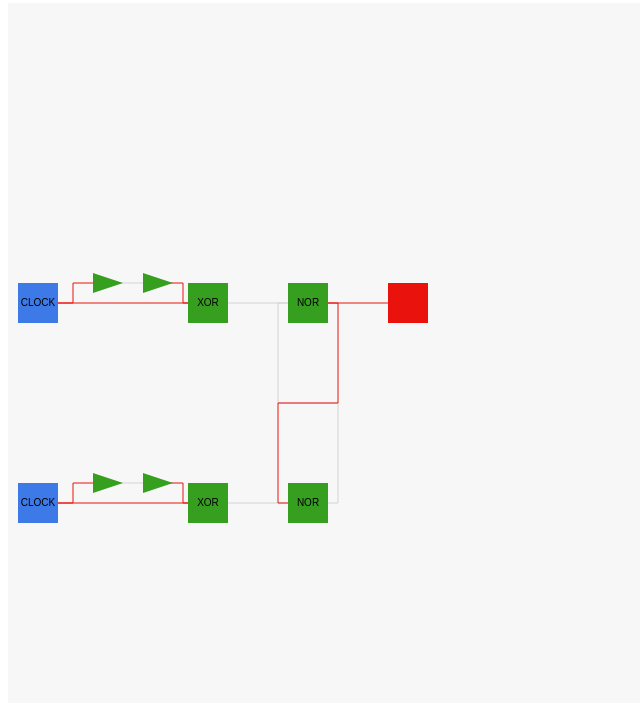
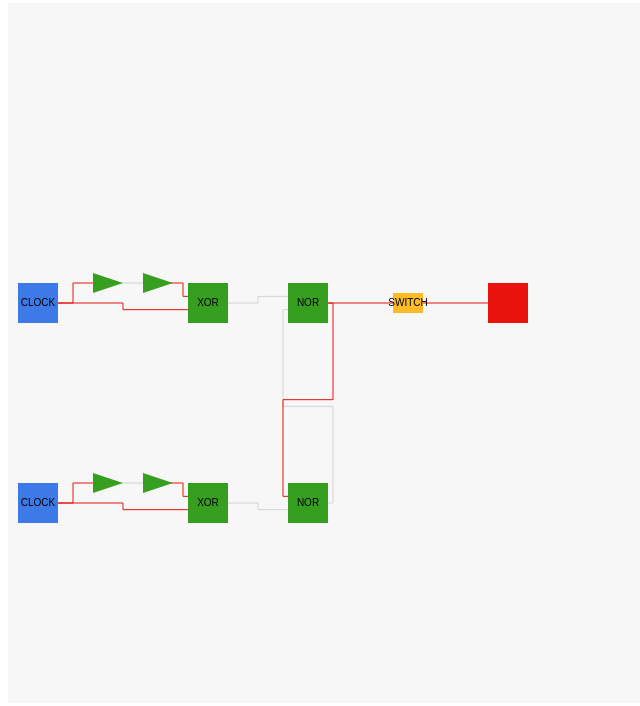
Before and after one commit to KubbyDev/Code, a plain HTML site: page IntelliJ/LogicGateSimulator/LogicGateSimulator.html in a window 1280 px wide. Shown: the part 5-711 px from the top of the page, without its empty margins (0-640 px from the left). Drawn offline with Linux system fonts and the light colour scheme.

Commit message:
Amelioration des Connections + Switch

```diff
--- a/IntelliJ/LogicGateSimulator/Gate/Basic.js
+++ b/IntelliJ/LogicGateSimulator/Gate/Basic.js
@@ -79,4 +79,10 @@ class Basic {
             .setFonctionnalProperties((i) => i[0], input)
             .setGraphicProperties(x,y,40,40,"#000000", "")
     }
+
+    static SWITCH(x,y,input) {
+        return new Switch()
+            .setFonctionnalProperties((i) => i[0], input)
+            .setGraphicProperties(x,y,30,20,"#ffbb25","SWITCH")
+    }
 }
--- a/IntelliJ/LogicGateSimulator/Gate/Connection.js
+++ b/IntelliJ/LogicGateSimulator/Gate/Connection.js
@@ -14,20 +14,22 @@ class Connection {
 
     downColor = "#d3d3d3";
     upColor = "#ea120c";
-    intermediates = [];
 
-    draw() {
+    /***
+     * Dessine la connexion. position definit la position de la connection sur le cote input de l'origine
+     * @param position
+     */
+    draw(position) {
 
-        //Calcule les points intermediaires par lesquels cette connexion passe avant d'arriver a sa cible
-        this.calculateIntermediates();
+        //Position de la connection sur le cote input de l'origine
+        let inputY = this.origin.y - this.origin.height/2 + position*this.origin.height;
 
+        //Dessine la connection
         ctx.beginPath();
         ctx.strokeStyle = this.destination.output ? this.upColor : this.downColor;
-        ctx.moveTo(this.origin.x, this.origin.y);
-
-        for(let point of this.intermediates)
+        ctx.moveTo(this.origin.x - this.origin.width/2, inputY);
+        for(let point of this.calculateIntermediates(this.destination.x, this.destination.y, this.origin.x, inputY))
             ctx.lineTo(point[0], point[1]);
-
         ctx.lineTo(this.destination.x, this.destination.y);
         ctx.stroke();
         ctx.closePath();
@@ -35,23 +37,24 @@ class Connection {
 
     /***
      * Calcule les points intermediaires par lesquels cette connexion passe avant d'arriver a sa cible
+     * From est la porte qui a la connection comme output, To est celle qui a la connection comme input
      */
-    calculateIntermediates() {
+    calculateIntermediates(fromX, fromY, toX, toY) {
 
-        let averageX = (this.origin.x + this.destination.x) /2;
-        let averageY = (this.origin.y + this.destination.y) /2;
+        let averageX = (toX + fromX) /2;
+        let averageY = (toY + fromY) /2;
 
-        if(this.origin.x < this.destination.x + 20) //Cas ou la porte d'arrivee est derriere la porte de depart
-            this.intermediates = [
-                [this.origin.x - 30, this.origin.y],
-                [this.origin.x - 30, averageY],
-                [this.destination.x + 30, averageY],
-                [this.destination.x + 30, this.destination.y],
+        if(toX - this.origin.width/2 - 5 < fromX + this.destination.width/2 + 5) //Cas ou la porte d'arrivee est derriere la porte de depart
+            return [
+                [toX - this.origin.width/2 - 5, toY],
+                [toX - this.origin.width/2 - 5, averageY],
+                [fromX + this.destination.width/2 + 5, averageY],
+                [fromX + this.destination.width/2 + 5, fromY],
             ];
         else
-            this.intermediates = [
-                [averageX, this.origin.y],
-                [averageX, this.destination.y]
+            return [
+                [averageX, toY],
+                [averageX, fromY]
             ];
     }
 }
--- a/IntelliJ/LogicGateSimulator/Gate/Gate.js
+++ b/IntelliJ/LogicGateSimulator/Gate/Gate.js
@@ -133,8 +133,8 @@ class Gate {
 
         //Dessine toutes les connections de chaque gate
         for(let gate of gates)
-            for(let connection of gate.inputs)
-                connection.draw();
+            for(let i = 0; i < gate.inputs.length; i++)
+                gate.inputs[i].draw((i+1)/(gate.inputs.length+1));
 
         //Dessine toutes les gates
         for(let gate of gates)
--- a/IntelliJ/LogicGateSimulator/Gate/Special/Clock.js
+++ b/IntelliJ/LogicGateSimulator/Gate/Special/Clock.js
@@ -1,4 +1,6 @@
 class Clock extends Gate {
+
+    //Proprietes fonctionnelles ----------------------------------------------------------------------------------------
 
     period = 50; //Le nombre de frames avant un changement d'etat
     current = 0; //Le nombre de frames avant le prochain changement d'etat
--- a/IntelliJ/LogicGateSimulator/Gate/Special/Output.js
+++ b/IntelliJ/LogicGateSimulator/Gate/Special/Output.js
@@ -1,10 +1,14 @@
 class Output extends Gate {
 
-    downColor = "#7a7a7a";
-    upColor = "#ea120c";
+    //Proprietes fonctionnelles ----------------------------------------------------------------------------------------
 
     tickEnd() {
         super.tickEnd();
         this.color = this.output ? this.upColor : this.downColor;
     }
+
+    //Proprietes graphiques --------------------------------------------------------------------------------------------
+
+    upColor = "#ea120c";
+    downColor = "#7a7a7a";
 }
--- /dev/null
+++ b/IntelliJ/LogicGateSimulator/Gate/Special/Switch.js
@@ -0,0 +1,36 @@
+class Switch extends Gate {
+
+    //Proprietes fonctionnelles ----------------------------------------------------------------------------------------
+
+    isOn = true;
+
+    update() {
+
+        if(!this.isOn) {
+            this.tempOutput = false;
+            return;
+        }
+
+        super.update();
+    }
+
+    /***
+     * Inverse l'etat de l'interrupteur
+     */
+    switch() {
+        this.isOn = !this.isOn;
+    }
+
+    //Proprietes graphiques --------------------------------------------------------------------------------------------
+
+    drawBody() {
+
+        ctx.fillStyle = this.color;
+        ctx.fillRect(this.x - this.width/2, this.y - this.height/2, this.width, this.height);
+
+        if(!this.isOn) {
+            ctx.fillStyle = Interface.BACKGROUND_COLOR;
+            ctx.fillRect(this.x - this.width/2 + this.width/5, this.y - this.height/2, this.width - 2*this.width/5, this.height);
+        }
+    }
+}
--- /dev/null
+++ b/IntelliJ/LogicGateSimulator/Interface/Interface.js
@@ -0,0 +1,6 @@
+class Interface {
+
+    static BACKGROUND_COLOR = "#f7f7f7"
+
+
+}
--- a/IntelliJ/LogicGateSimulator/UserInteraction.js
+++ b/IntelliJ/LogicGateSimulator/Interface/UserInteraction.js
@@ -16,17 +16,35 @@ let selectedGate = null;
 
 document.addEventListener('click', function(event) {
 
+    //Mode build: gestion du drag and drop
     if(mode === 0)
         if(selectedGate === null)
             selectedGate = getGateAtPosition(mouseX, mouseY, gates);
         else
             selectedGate = null;
 
+    //Mode interaction: interaction avec les switch
+    if(mode === 2) {
+        let selectedSwitch = getGateAtPosition(mouseX, mouseY, gates);
+        if(selectedSwitch instanceof Switch)
+            selectedSwitch.switch();
+    }
 });
 
 document.onkeydown = function(event) {
 
-
+    switch(event.key) {
+        case 'b':
+            mode = 0;
+            selectedGate = null;
+            break;
+        case 'c':
+            mode = 1;
+            break;
+        case 'i':
+            mode = 2;
+            break;
+    }
 
 };
 
--- a/IntelliJ/LogicGateSimulator/LogicGateSimulator.html
+++ b/IntelliJ/LogicGateSimulator/LogicGateSimulator.html
@@ -13,17 +13,18 @@
 <script src="Gate/Gate.js"></script>
 <script src="Gate/Special/Clock.js"></script>
 <script src="Gate/Special/Output.js"></script>
+<script src="Gate/Special/Switch.js"></script>
 
-<script src="UserInteraction.js"></script>
+<script src="Interface/Interface.js"></script>
+<script src="Interface/UserInteraction.js"></script>
 
 <script>
 
-    //TODO: Rendre le dessin des connections plus robuste et ancrer correctement aux inputs
-    //TODO: Ajouter une porte Switch (et un Mode Interaction)
     //TODO: Systeme d'ajout de portes basiques (liste sur la droite, drag pour ajouter) (En mode Build)
     //TODO: Systeme de destruction de portes
     //TODO: Gestionnaire des connections (Mode Connection)
     //TODO: Systeme de creation de porte custom a partir d'un circuit
+    //TODO: Zoom
 
     const canvas = document.getElementById("canvas");
     const ctx = canvas.getContext("2d");
@@ -40,21 +41,22 @@
     let not12 = Basic.NOT(150,280,[not11]);
     let not21 = Basic.NOT(100,480,[clock2]);
     let not22 = Basic.NOT(150,480,[not21]);
-    let xor1 = Basic.XOR(200,300,[clock1, not12]);
-    let xor2 = Basic.XOR(200,500,[clock2, not22]);
+    let xor1 = Basic.XOR(200,300, [not12, clock1]);
+    let xor2 = Basic.XOR(200,500,[not22, clock2]);
     let nor1 = Basic.NOR(300, 300, []);
-    let nor2 = Basic.NOR(300, 500, [xor2, nor1]);
+    let nor2 = Basic.NOR(300, 500, [nor1, xor2]);
     nor1.setInputs([xor1,nor2]);
 
-    let output = Basic.OUTPUT(400, 300, [nor1]);
+    let switch1 = Basic.SWITCH(400,300,[nor1]);
+    let output = Basic.OUTPUT(500, 300, [switch1]);
 
-    gates = [clock1, clock2, not11, not12, not21, not22, xor1, xor2, nor1, nor2, output];
+    gates = [clock1, clock2, not11, not12, not21, not22, xor1, xor2, nor1, nor2, switch1, output];
 
     function update() {
 
         userInteractions();
         Gate.updateAll(gates);
-        ctx.fillStyle = "#f7f7f7";
+        ctx.fillStyle = Interface.BACKGROUND_COLOR;
         ctx.fillRect(0,0,canvas.width, canvas.height);
         Gate.drawAll(gates);
     }
```
